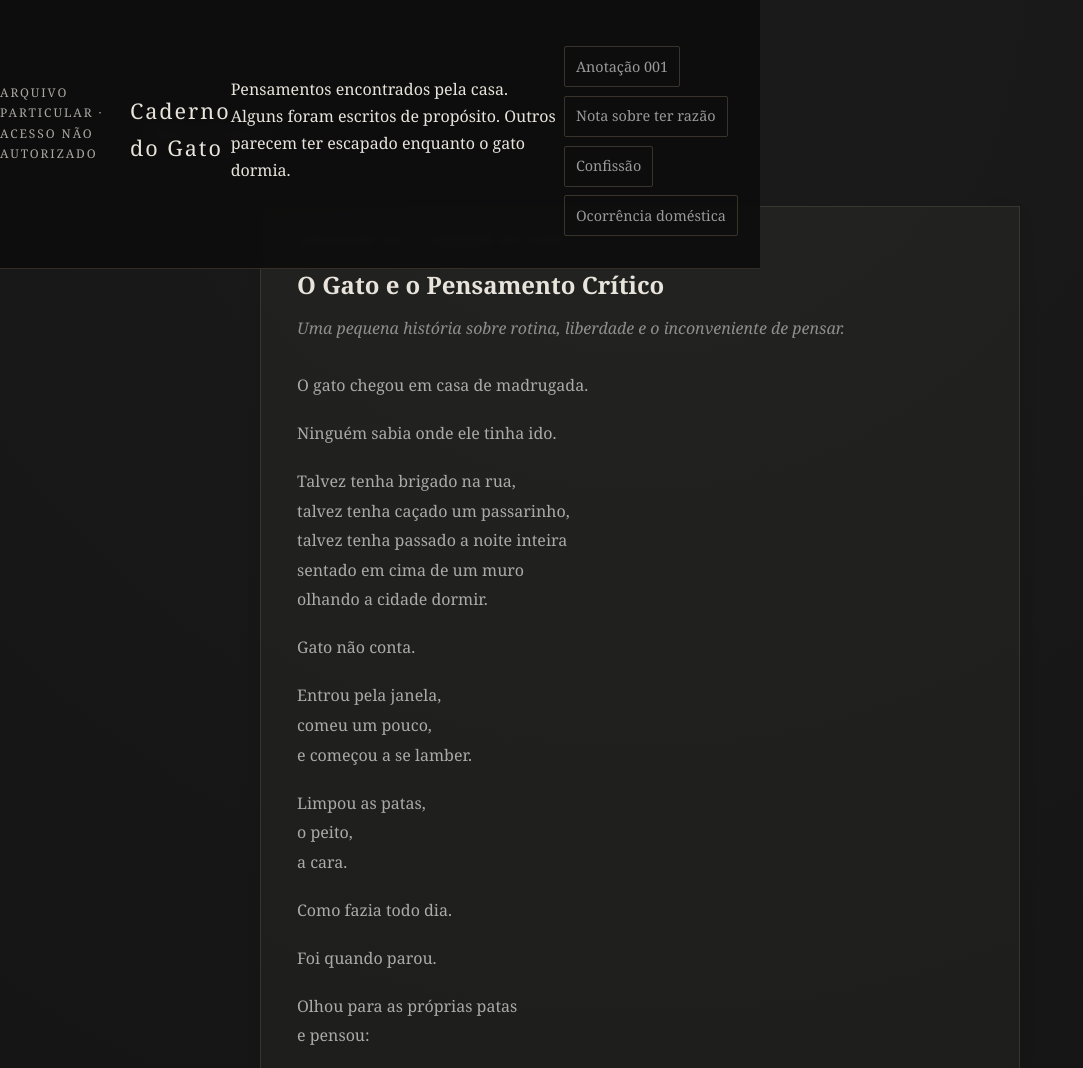
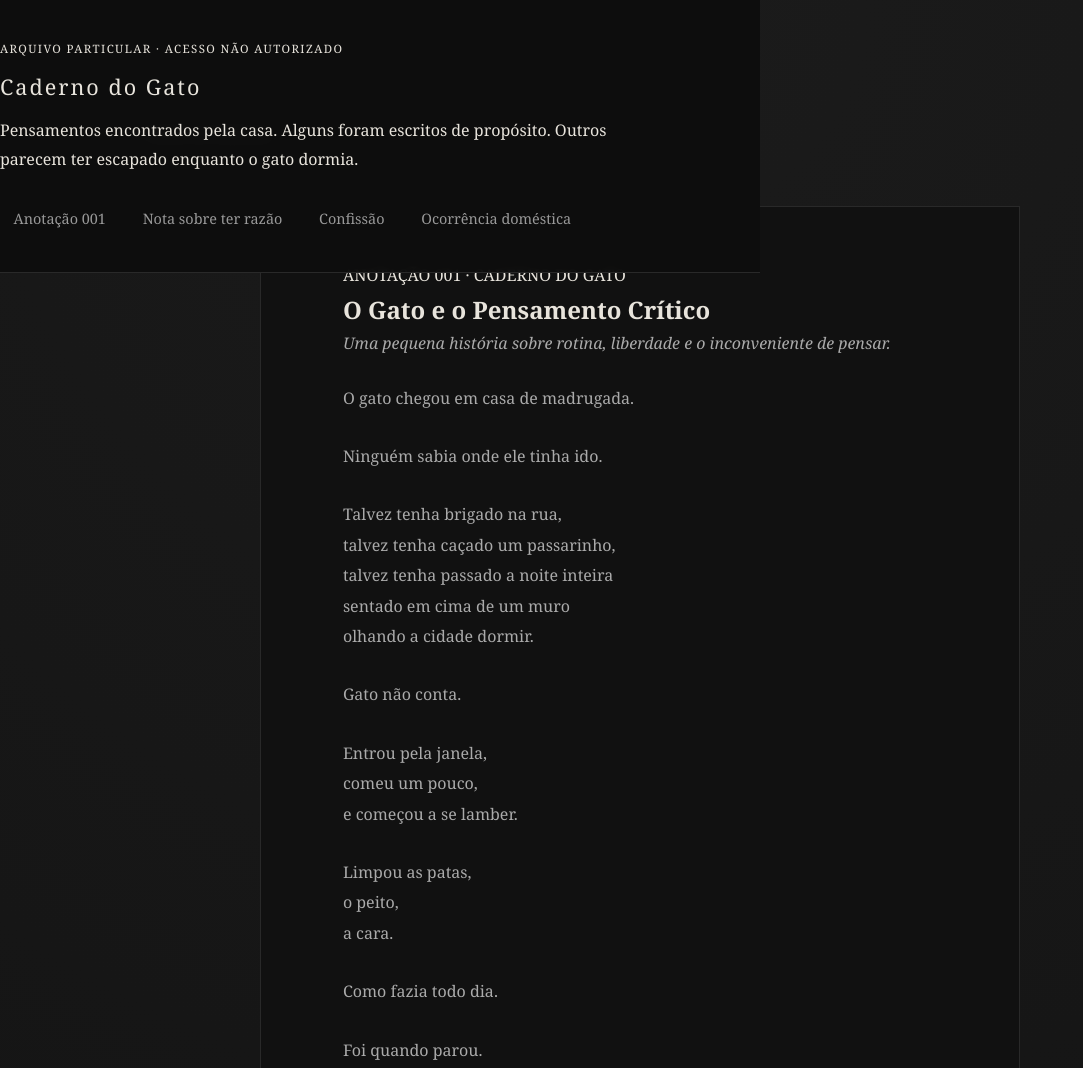
Before and after one commit to thales9970719-a11y/G.P.C, a plain HTML site: page caderno.html in a window 1280 px wide. Shown: the top 1068 px of the page, without its empty margins (0-1083 px from the left). Drawn offline with Linux system fonts and the light colour scheme.

Commit message:
Update caderno.html

```diff
--- a/caderno.html
+++ b/caderno.html
@@ -13,87 +13,60 @@
     <link rel="stylesheet" href="style.css">
 
     <style>
+
+/* Correção do cabeçalho do Caderno do Gato */
+
 .caderno-abertura {
+    width: min(760px, calc(100% - 40px));
     max-width: 760px;
     margin: 0 auto 2.5rem;
-            padding: 1.5rem 0 2rem;
-            border-bottom: 1px solid rgba(120, 110, 90, .35);
+    padding: 2.5rem 0 2rem;
+    box-sizing: border-box;
+    display: block;
 }
 
-        .caderno-abertura .sobretitulo,
-        .entrada-caderno .numero-entrada {
+.caderno-abertura .sobretitulo {
     display: block;
-            font-size: .75rem;
-            letter-spacing: .16em;
-            text-transform: uppercase;
-            opacity: .72;
-            margin-bottom: .8rem;
+    width: 100%;
+    margin-bottom: 1rem;
+    font-size: 0.72rem;
+    letter-spacing: 0.12em;
+    line-height: 1.6;
+    overflow-wrap: normal;
+}
+
+.caderno-abertura h1 {
+    margin: 0 0 1rem;
+    line-height: 1.2;
+}
+
+.caderno-abertura > p {
+    max-width: 620px;
+    line-height: 1.8;
+    margin: 0;
 }
 
 .indice-caderno {
     display: flex;
     flex-wrap: wrap;
-            gap: .55rem;
-            margin-top: 1.4rem;
+    gap: 0.6rem;
+    margin-top: 1.5rem;
 }
 
 .indice-caderno a {
-            display: inline-block;
-            padding: .45rem .7rem;
-            border: 1px solid rgba(120, 110, 90, .4);
-            border-radius: 2px;
-            text-decoration: none;
-            font-size: .9rem;
+    white-space: normal;
+    line-height: 1.5;
+    padding: 0.65rem 0.85rem;
 }
 
-        .entrada-caderno {
-            max-width: 760px;
-            margin: 0 auto 3.5rem;
-            padding: 1.5rem clamp(1rem, 4vw, 2.25rem);
-            border: 1px solid rgba(120, 110, 90, .28);
-            background: rgba(245, 239, 224, .035);
-            box-shadow: 0 5px 20px rgba(0, 0, 0, .035);
-        }
-
-        .entrada-caderno h2 {
-            margin: .2rem 0 .6rem;
-        }
-
-        .entrada-caderno .subtitulo-caderno {
-            opacity: .8;
-            margin-bottom: 1.8rem;
-        }
-
-        .entrada-caderno .poema p {
-            margin: 0 0 1.15rem;
-            line-height: 1.85;
-        }
-
-        .nota-margem {
-            margin-top: 1.8rem;
-            padding: .9rem 1rem;
-            border-left: 2px solid currentColor;
-            font-size: .92rem;
-            opacity: .82;
-        }
-
-        .texto-curto p {
-            line-height: 1.85;
-            margin: 0 0 1rem;
-        }
-
-        .final-poema {
-            font-weight: bold;
-            letter-spacing: .04em;
-        }
-
-        @media (max-width: 520px) {
-            .entrada-caderno {
-                padding: 1.2rem 1rem;
+@media (max-width: 600px) {
+    .caderno-abertura {
+        width: calc(100% - 32px);
+        padding-top: 1.5rem;
     }
 
     .indice-caderno a {
-                font-size: .82rem;
+        font-size: 0.85rem;
     }
 }
     </style>
```
Lines whose indentation alone changed are shown as unchanged.
